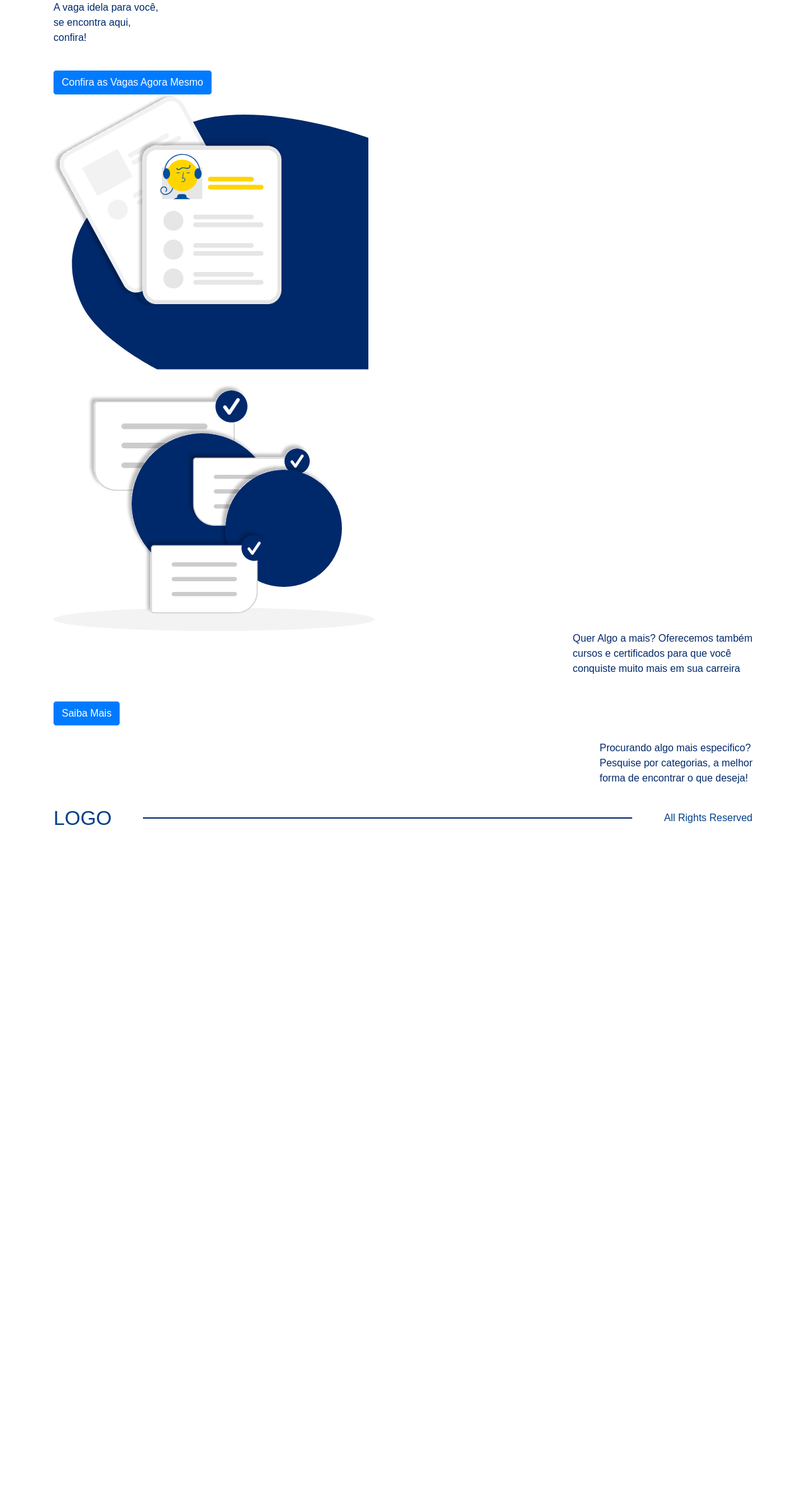
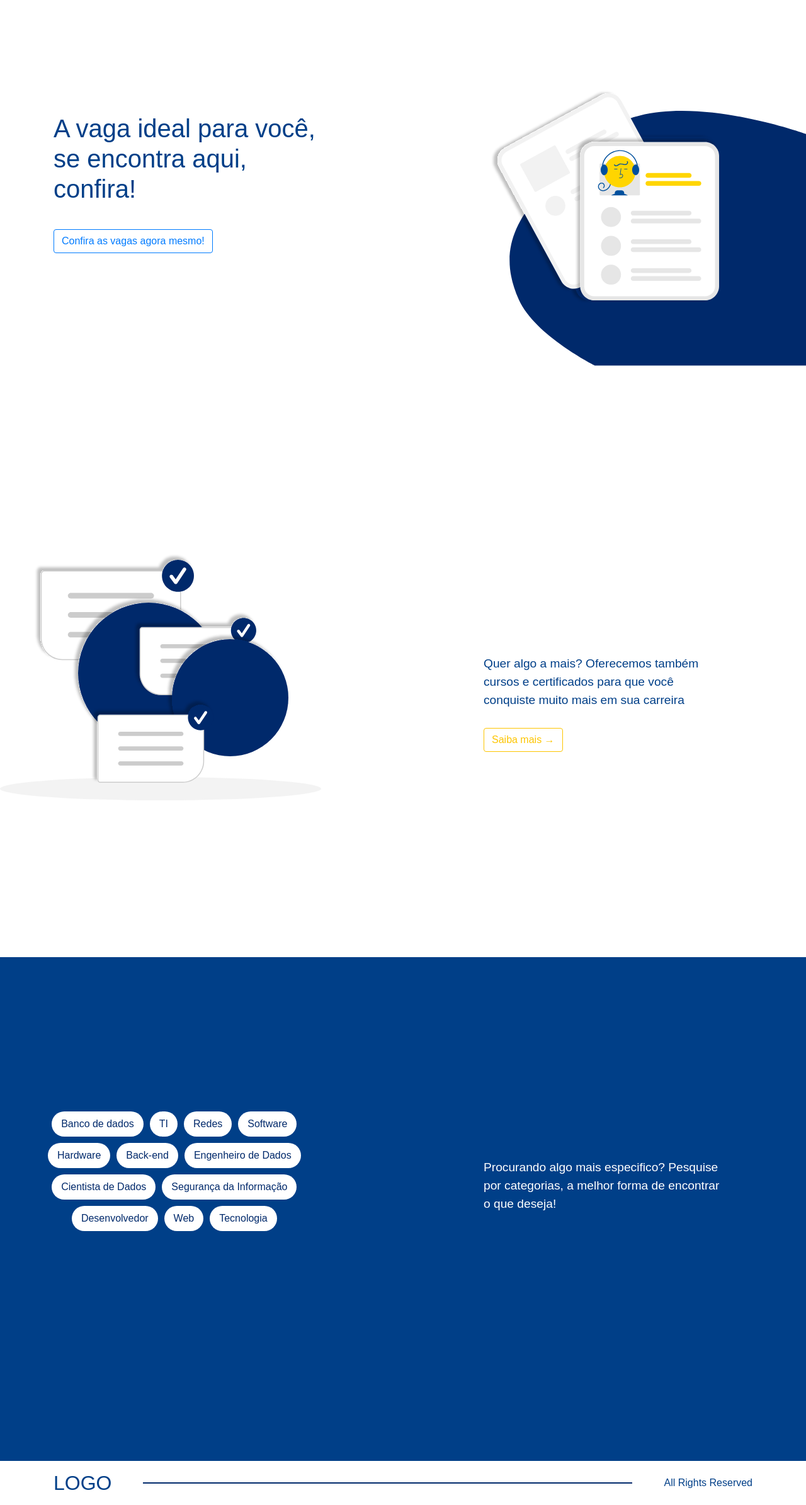
Before and after one commit to henriqFerreira/API-FATEC-1-SEM, a Flask app: page / in a window 1280 px wide. Shown: the part 70-2460 px from the top of the page at 63% size. Before the commit the page ends 1380 px from the top, so only its background shows below. Run offline with Flask 2, Linux system fonts and the light colour scheme; some libraries are stand-ins or nearby versions; some web fonts are replaced.

Commit message:
Correção da página home (H)

```diff
--- a/static/css/home.css
+++ b/static/css/home.css
@@ -1,25 +1,84 @@
-/* home */
-.texto{
-    height: 100%;
-    display: flex;
-    justify-content: center;
-    align-items: center;
-    list-style: none;
-    color: #00296B;
+:root {
+    --darker-blue: #00296B;
+    --dark-blue: #003F88;
+    --blue: #00509D;
+    --dark-yellow: #FDC500;
+    --yellow: #FFD500;
 }
 
-#left{
+#section-1 { height: 90vh; position: relative; }
+    .title {
+        position: relative;
+        top: 25%;
+        float: left;
+    }
+    .title h1 {
+        color: var(--dark-blue);
+        margin-bottom: 40px;
+    }
+    .btn-outline-primary {
+        border-color: var(--blue) !important;
+        color: var(--blue) !important;
+    }
+    .btn-outline-primary:hover {
+        background-color: var(--blue) !important;
+        color: white !important;
+    }
+    .svg-1 {
+        position: absolute;
+        top: 20%; right: 0;
+    }
 
-    justify-content: left;
-    display: flex;
-}
+#section-2 { height: 100vh; position: relative; }
+    .text-1 {
+        width: 30%;
+        position: absolute;
+        top: 40%; left: 60%;
+    }
+    .text-1 p { margin-bottom: 30px; color: var(--dark-blue); font-size: 1.2em; }
+    .btn-outline-secondary {
+        border-color: var(--dark-yellow) !important;
+        color: var(--dark-yellow) !important;
+    }
+    .btn-outline-secondary:hover {
+        background-color: var(--dark-yellow) !important;
+        color: white !important;
+    }
+    .svg-2 {
+        position: absolute;
+        top: 20%; left: 0;
+    }
 
-#right{
-    justify-content: right;
-    display: flex;
-}
-
-.btn-primary{
-    justify-content: left;
-    display: flex;
-}
+#section-3 { height: 100vh; position: relative; background-color: var(--dark-blue); }
+    .categorias {
+        position: absolute;
+        top: 30%; left: 5%;
+    }
+    .categorias-list {
+        width: 35%;
+        display: flex;
+        justify-content: center;
+        align-items: center;
+        flex-direction: row;
+        flex-wrap: wrap;
+        list-style: none;
+    }
+    .list-item {
+        padding: 8px 15px;
+        margin: 5px;
+        border-radius: 50px;
+        background-color: white;
+        color: var(--darker-blue);
+    }
+    .text-2 {
+        width: 30%;
+        position: absolute;
+        top: 40%; left: 60%;
+        color: white;
+        font-size: 1.2em;
+    }
+    .text p { margin-bottom: 30px; }
+    .svg-2 {
+        position: absolute;
+        top: 20%; left: 0;
+    }
--- a/templates/home.html
+++ b/templates/home.html
@@ -23,36 +23,56 @@
             </ul>
         </div>
     </nav>
+    <!-- Section 1 -->
+    <section id="section-1">
+        <div class="container">
+            <div class="title">
+                <h1>A vaga ideal para você, <br>se encontra aqui, <br>confira!</h1>
+                <button type="button" class="btn btn-outline-primary">Confira as vagas agora mesmo!</button>
+            </div>
+        </div>
+        <div class="svg-1">
+            <img src="../static/images/SVG-1-Principal.svg" >
+        </div>
+    </section>
 
-    <!-- conteúdo da página -->
-    <!-- section 1 -->
-    <div class="container" >
-        <p class="texto" id="left"> A vaga idela para você, <br> se encontra aqui, <br> confira!</p>
-        <br>
-        <!-- <button class="home" id="left">Confira as Vagas Agora Mesmo</button> -->
-        <button type="button" class="btn btn-primary" id="left">Confira as Vagas Agora Mesmo</button>
-        <!-- <br> -->
-        <img id="right" src="../static/images/SVG-1-Principal.svg" alt="">
-    </div>
-    <br>
+    <!-- Section 2 -->
+    <section id="section-2">
+        <div class="svg-2">
+            <img src="../static/images/SVG-2-Principal.svg" >
+        </div>
+        <div class="container">
+            <div class="text-1">
+                <p>Quer algo a mais? Oferecemos também cursos e certificados para que você conquiste muito mais em sua carreira</p>
+                <button type="button" class="btn btn-outline-secondary">Saiba mais &#8594;</button>
+            </div>
+        </div>
+    </section>
 
-
-    <!-- section 2 -->
-    <div class="container">
-        <img src="../static/images/SVG-2-Principal.svg" alt="">
-        <p class="texto" id="right">Quer Algo a mais? Oferecemos também <br> cursos e certificados para que você <br> conquiste muito mais em sua carreira</p>
-        <br>
-        <button type="button" class="btn btn-primary" id="right">Saiba Mais</button>
-        <!-- <button class="home" id="right">Saiba Mais</button> -->
-    </div>
-    <br>
-
-
-    <!-- section 3 -->
-    <div class="container">
-        <!-- campos de busca (filtro) -->
-        <p class="texto" id="right">Procurando algo mais especifico? <br> Pesquise por categorias, a melhor <br> forma de encontrar o que deseja!</p>
-    </div>
+    <!-- Section 3 -->
+    <section id="section-3">
+        <div class="categorias">
+            <ul class="categorias-list">
+				<li class="list-item">Banco de dados</li>
+				<li class="list-item">TI</li>
+				<li class="list-item">Redes</li>
+				<li class="list-item">Software</li>
+				<li class="list-item">Hardware</li>
+				<li class="list-item">Back-end</li>
+				<li class="list-item">Engenheiro de Dados</li>
+				<li class="list-item">Cientista de Dados</li>
+				<li class="list-item">Segurança da Informação</li>
+				<li class="list-item">Desenvolvedor</li>
+				<li class="list-item">Web</li>
+				<li class="list-item">Tecnologia</li>
+			</ul>
+        </div>
+        <div class="container">
+            <div class="text-2">
+                <p>Procurando algo mais especifico? Pesquise por categorias, a melhor forma de encontrar o que deseja!</p>
+            </div>
+        </div>
+    </section>
 
     <!-- Footer -->
     <footer class="footer">
```
